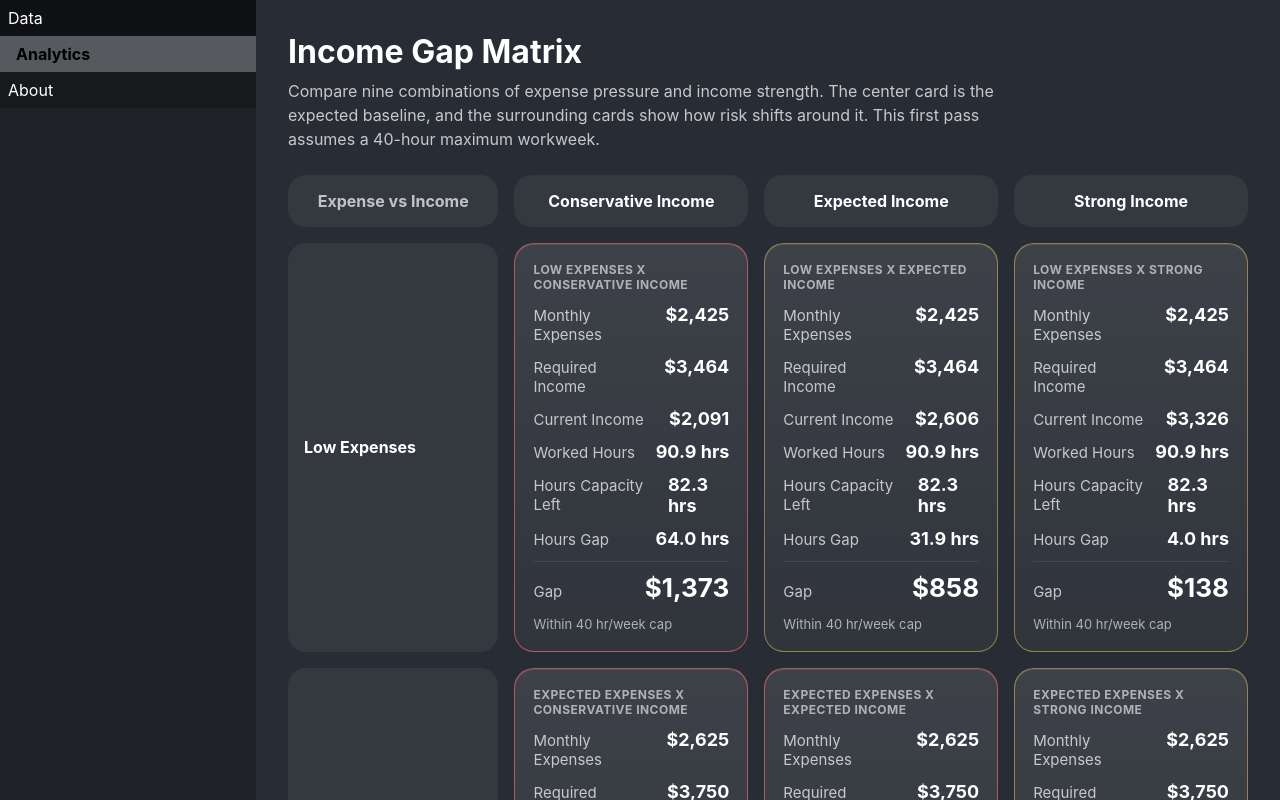
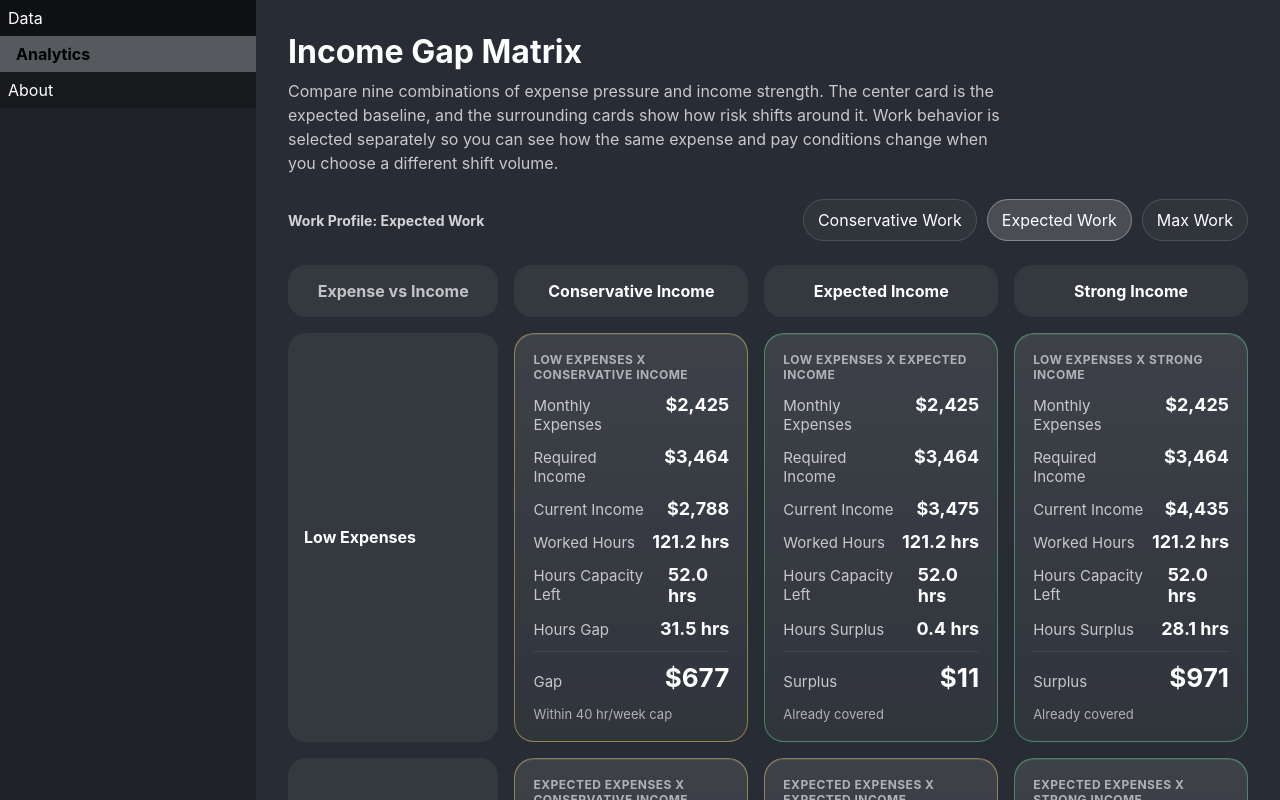
Before and after one commit to isotropo/nikos-dashboard, a React (Create React App) app: page / in a window 1280 px wide. Both pictures are taken after a click on the element "Analytics". Built offline with nearby package versions, Linux system fonts and the light colour scheme.

Commit message:
Add selectable work profiles to analytics

```diff
--- a/src/domain/analysis.js
+++ b/src/domain/analysis.js
@@ -1,6 +1,7 @@
 import {
   EXPENSE_SCENARIOS,
   INCOME_SCENARIOS,
+  WORK_PROFILES,
 } from "./planModel";
 
 const WEEKS_PER_MONTH = 4.33;
@@ -62,10 +63,10 @@
     return monthlyExpenses / keepRate;
 }
 
-const getRestaurantIncome = (source, incomeScenario) =>
+const getRestaurantIncome = (source, incomeScenario, workProfile) =>
 {
-    const shiftsPerMonth = source.shiftsPerWeek * WEEKS_PER_MONTH;
-    const workedHoursPerMonth = shiftsPerMonth * source.workedHoursPerShift;
+    const shiftsPerMonth = workProfile.shiftsPerWeek * WEEKS_PER_MONTH;
+    const workedHoursPerMonth = shiftsPerMonth * workProfile.workedHoursPerShift;
     const mealViolationHoursPerMonth = shiftsPerMonth *
         getScenarioValue(source.assumptions.mealViolationsPerShift, incomeScenario);
     const servingShare = getScenarioValue(source.assumptions.servingShare, incomeScenario);
@@ -81,15 +82,17 @@
     };
 }
 
-const getCurrentWorkProfile = (planInput, incomeScenario) =>
+const getCurrentWorkProfile = (planInput, incomeScenario, selectedWorkProfile) =>
 {
+    const workProfile = planInput.workProfiles[selectedWorkProfile];
+
     return planInput.incomeSources.reduce((totals, source) =>
     {
         switch (source.type)
         {
             case "restaurant":
             {
-                const income = getRestaurantIncome(source, incomeScenario);
+                const income = getRestaurantIncome(source, incomeScenario, workProfile);
 
                 return {
                     currentIncome: totals.currentIncome + income.income,
@@ -120,7 +123,10 @@
     return gap / effectiveWorkedHourly;
 }
 
-export const buildIncomeGapMatrix = (planInput) =>
+export const buildIncomeGapMatrix = (
+    planInput,
+    selectedWorkProfile = WORK_PROFILES[1]
+) =>
 {
     const cells = [];
     const maxWorkedHoursPerMonth = planInput.constraints.maxWorkedHoursPerWeek * WEEKS_PER_MONTH;
@@ -131,7 +137,11 @@
         {
             const monthlyExpenses = getMonthlyExpenses(planInput, expenseScenario);
             const requiredIncome = getRequiredIncome(monthlyExpenses, planInput.goals);
-            const workProfile = getCurrentWorkProfile(planInput, incomeScenario);
+            const workProfile = getCurrentWorkProfile(
+                planInput,
+                incomeScenario,
+                selectedWorkProfile
+            );
             const currentIncome = workProfile.currentIncome;
             const gap = requiredIncome - currentIncome;
             const remainingWorkedHoursPerMonth = maxWorkedHoursPerMonth -
@@ -146,6 +156,7 @@
                 id: `${expenseScenario}-${incomeScenario}`,
                 expenseScenario,
                 incomeScenario,
+                workProfile: selectedWorkProfile,
                 monthlyExpenses,
                 requiredIncome,
                 currentIncome,
@@ -169,6 +180,7 @@
             expenseScenarios: EXPENSE_SCENARIOS,
             incomeScenarios: INCOME_SCENARIOS,
         },
+        workProfile: selectedWorkProfile,
         cells,
     };
 }
--- a/src/domain/planModel.js
+++ b/src/domain/planModel.js
@@ -1,5 +1,6 @@
 export const EXPENSE_SCENARIOS = ["low", "expected", "high"];
 export const INCOME_SCENARIOS = ["conservative", "expected", "strong"];
+export const WORK_PROFILES = ["conservative", "expected", "max"];
 
 /**
  * A value that can stay fixed for now, but later expose scenario-specific
@@ -52,13 +53,20 @@
  * @property {"restaurant"} type
  * @property {string} label
  * @property {number} baseHourlyRate
- * @property {number} shiftsPerWeek
- * @property {number} workedHoursPerShift
  * @property {{
  *   mealViolationsPerShift: VarianceValue,
  *   servingShare: VarianceValue,
  *   serverHourly: VarianceValue
  * }} assumptions
+ */
+
+/**
+ * A user behavior profile describing how much work they typically choose to
+ * take on at a given job.
+ *
+ * @typedef {Object} WorkProfile
+ * @property {number} shiftsPerWeek
+ * @property {number} workedHoursPerShift
  */
 
 /**
@@ -79,6 +87,11 @@
  *   investingRate: number
  * }} goals
  * @property {{
+ *   conservative: WorkProfile,
+ *   expected: WorkProfile,
+ *   max: WorkProfile
+ * }} workProfiles
+ * @property {{
  *   maxWorkedHoursPerWeek: number
  * }} constraints
  * @property {RestaurantIncomeSource[]} incomeSources
@@ -91,6 +104,7 @@
  * @property {string} id
  * @property {"low" | "expected" | "high"} expenseScenario
  * @property {"conservative" | "expected" | "strong"} incomeScenario
+ * @property {"conservative" | "expected" | "max"} workProfile
  * @property {number} monthlyExpenses
  * @property {number} requiredIncome
  * @property {number} currentIncome
@@ -111,6 +125,7 @@
  *   expenseScenarios: string[],
  *   incomeScenarios: string[]
  * }} axes
+ * @property {"conservative" | "expected" | "max"} workProfile
  * @property {IncomeGapScenarioCell[]} cells
  */
 
@@ -154,6 +169,20 @@
     savingsRate: 0.1,
     investingRate: 0.2,
   },
+  workProfiles: {
+    conservative: {
+      shiftsPerWeek: 3,
+      workedHoursPerShift: 7,
+    },
+    expected: {
+      shiftsPerWeek: 4,
+      workedHoursPerShift: 7,
+    },
+    max: {
+      shiftsPerWeek: 5.5,
+      workedHoursPerShift: 7,
+    },
+  },
   constraints: {
     maxWorkedHoursPerWeek: 40,
   },
@@ -163,8 +192,6 @@
       type: "restaurant",
       label: "Restaurant Job",
       baseHourlyRate: 17.81,
-      shiftsPerWeek: 3,
-      workedHoursPerShift: 7,
       assumptions: {
         mealViolationsPerShift: {
           expected: 0.7,
--- a/src/interface/analytics/IncomeGapMatrix.js
+++ b/src/interface/analytics/IncomeGapMatrix.js
@@ -10,6 +10,12 @@
     low: "Low Expenses",
     expected: "Expected Expenses",
     high: "High Expenses",
+};
+
+const WORK_PROFILE_LABELS = {
+    conservative: "Conservative Work",
+    expected: "Expected Work",
+    max: "Max Work",
 };
 
 const formatCurrency = (value) =>
@@ -57,6 +63,22 @@
         default:
             return "Over 40 hr/week cap";
     }
+}
+
+const WorkProfileSelector = ({ onSelectWorkProfile, selectedWorkProfile }) =>
+{
+    return <div className="WorkProfileSelector">
+        {Object.entries(WORK_PROFILE_LABELS).map(([profile, label]) =>
+            <button
+                className={`WorkProfileSelector__button ${selectedWorkProfile === profile ? "selected" : ""}`}
+                key={profile}
+                onClick={() => onSelectWorkProfile(profile)}
+                type="button"
+            >
+                {label}
+            </button>
+        )}
+    </div>
 }
 
 const getCardTone = (cell) =>
@@ -124,7 +146,11 @@
     );
 }
 
-const IncomeGapMatrix = ({ matrix }) =>
+const IncomeGapMatrix = ({
+    matrix,
+    onSelectWorkProfile,
+    selectedWorkProfile,
+}) =>
 {
     return <section className="IncomeGapMatrix">
         <header className="IncomeGapMatrix__header">
@@ -132,10 +158,21 @@
             <p>
                 Compare nine combinations of expense pressure and income strength.
                 The center card is the expected baseline, and the surrounding cards
-                show how risk shifts around it. This first pass assumes a
-                40-hour maximum workweek.
+                show how risk shifts around it. Work behavior is selected
+                separately so you can see how the same expense and pay conditions
+                change when you choose a different shift volume.
             </p>
         </header>
+
+        <div className="IncomeGapMatrix__toolbar">
+            <div className="IncomeGapMatrix__toolbarLabel">
+                Work Profile: {WORK_PROFILE_LABELS[selectedWorkProfile]}
+            </div>
+            <WorkProfileSelector
+                onSelectWorkProfile={onSelectWorkProfile}
+                selectedWorkProfile={selectedWorkProfile}
+            />
+        </div>
 
         <div className="IncomeGapMatrix__grid">
             <div className="IncomeGapMatrix__corner">Expense vs Income</div>
--- a/src/interface/pages/AnalyticsPage.js
+++ b/src/interface/pages/AnalyticsPage.js
@@ -1,14 +1,20 @@
+import { useState } from "react";
 import { buildIncomeGapMatrix } from "../../domain/analysis";
-import { examplePlanInput } from "../../domain/planModel";
+import { examplePlanInput, WORK_PROFILES } from "../../domain/planModel";
 import IncomeGapMatrix from "../analytics/IncomeGapMatrix";
 import Page from "../Page"
 
 const AnalyticsPage = () =>
 {
-    const matrix = buildIncomeGapMatrix(examplePlanInput);
+    const [selectedWorkProfile, setSelectedWorkProfile] = useState(WORK_PROFILES[1]);
+    const matrix = buildIncomeGapMatrix(examplePlanInput, selectedWorkProfile);
 
     return <Page>
-        <IncomeGapMatrix matrix={matrix} />
+        <IncomeGapMatrix
+            matrix={matrix}
+            onSelectWorkProfile={setSelectedWorkProfile}
+            selectedWorkProfile={selectedWorkProfile}
+        />
     </Page>
 }
 
--- a/src/styles/IncomeGapMatrix.sass
+++ b/src/styles/IncomeGapMatrix.sass
@@ -14,6 +14,41 @@
         margin: 0
         color: rgba(255, 255, 255, 0.74)
         line-height: 1.5
+
+.IncomeGapMatrix__toolbar
+    display: flex
+    align-items: center
+    justify-content: space-between
+    gap: 16px
+    flex-wrap: wrap
+
+.IncomeGapMatrix__toolbarLabel
+    color: rgba(255, 255, 255, 0.8)
+    font-size: 14px
+    font-weight: 700
+
+.WorkProfileSelector
+    display: flex
+    gap: 10px
+    flex-wrap: wrap
+
+.WorkProfileSelector__button
+    border: 1px solid rgba(255, 255, 255, 0.14)
+    border-radius: 999px
+    background: rgba(255, 255, 255, 0.04)
+    color: #fff
+    padding: 10px 14px
+    font: inherit
+    cursor: pointer
+    transition: background 120ms ease, border-color 120ms ease, transform 120ms ease
+
+    &:hover
+        background: rgba(255, 255, 255, 0.08)
+        border-color: rgba(255, 255, 255, 0.28)
+
+    &.selected
+        background: rgba(255, 255, 255, 0.16)
+        border-color: rgba(255, 255, 255, 0.32)
 
 .IncomeGapMatrix__grid
     display: grid
@@ -96,6 +131,9 @@
     line-height: 1.4
 
 @media (max-width: 1200px)
+    .IncomeGapMatrix__toolbar
+        align-items: flex-start
+
     .IncomeGapMatrix__grid
         grid-template-columns: 1fr
 
```
Also changed, not shown: 1 other file (tests, documents, lock files or other folders).
